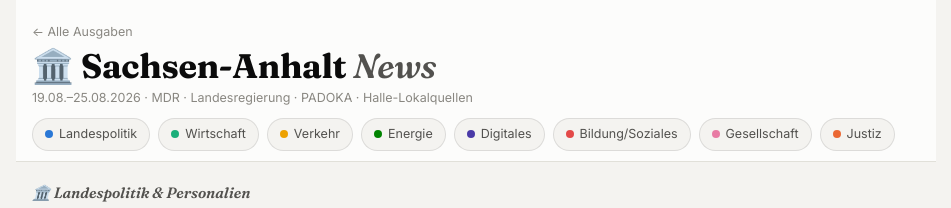
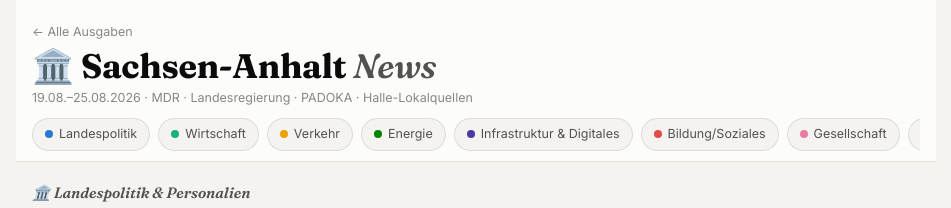
Before and after one commit to arostovd/sachsen-anhalt-news, a plain HTML site: page ausgaben/2026-08-25.html in a window 1280 px wide. Shown: the top 208 px of the page, without its empty margins (164-1115 px from the left). Drawn offline with Linux system fonts and the light colour scheme.

Commit message:
Add edition 2026-08-25

```diff
--- a/ausgaben/2026-08-25.html
+++ b/ausgaben/2026-08-25.html
@@ -92,7 +92,7 @@
       <a href="#wirtschaft"><span class="dot" style="background:var(--cat-wirtschaft)"></span>Wirtschaft</a>
       <a href="#verkehr"><span class="dot" style="background:var(--cat-verkehr)"></span>Verkehr</a>
       <a href="#energie"><span class="dot" style="background:var(--cat-energie)"></span>Energie</a>
-      <a href="#digital"><span class="dot" style="background:var(--cat-digital)"></span>Digitales</a>
+      <a href="#digital"><span class="dot" style="background:var(--cat-digital)"></span>Infrastruktur &amp; Digitales</a>
       <a href="#bildung"><span class="dot" style="background:var(--cat-bildung)"></span>Bildung/Soziales</a>
       <a href="#gesellschaft"><span class="dot" style="background:var(--cat-gesellschaft)"></span>Gesellschaft</a>
       <a href="#justiz"><span class="dot" style="background:var(--cat-justiz)"></span>Justiz</a>
@@ -208,7 +208,7 @@
       </div>
   </div>
 
-  <div class="section-label" id="wirtschaft">🏗️ Wirtschaft, Infrastruktur &amp; Strukturwandel</div>
+  <div class="section-label" id="wirtschaft">🏗️ Wirtschaft &amp; Strukturwandel</div>
   <div class="grid">
       <div class="card">
         <div class="body">
@@ -447,11 +447,11 @@
       </div>
   </div>
 
-  <div class="section-label" id="digital">📡 Infrastruktur &amp; Digitalisierung</div>
+  <div class="section-label" id="digital">📡 Infrastruktur &amp; Digitales</div>
   <div class="grid">
       <div class="card">
         <div class="body">
-        <div class="badge"><span class="dot" style="background:var(--cat-digital)"></span>Digitales</div>
+        <div class="badge"><span class="dot" style="background:var(--cat-digital)"></span>Infrastruktur &amp; Digitales</div>
         <h3>Halle und Saalekreis legen ihre Notruf-Leitstellen zusammen</h3>
         <div class="date">19.08.2026</div>
         <p class="zusammenfassung">Oberbürgermeister Alexander Vogt und Landrat Hartmut Handschak haben im Ratshof eine Zweckvereinbarung zur Fusion der beiden Notruf-Leitstellen unterzeichnet. Die gemeinsame „Integrierte Leitstelle Halle/Saalekreis&quot; nimmt am 1. Januar 2029 den Betrieb auf und ist dann für rund 400.000 Einwohner zuständig. Der Neubau am Standort An der Feuerwache 5 in Halle-Neustadt kostet etwa 37 Millionen Euro, Baubeginn ist im September 2026; die jährlichen Betriebskosten werden auf rund 1,3 Millionen Euro geschätzt.</p>
@@ -461,7 +461,7 @@
       </div>
       <div class="card">
         <div class="body">
-        <div class="badge"><span class="dot" style="background:var(--cat-digital)"></span>Digitales</div>
+        <div class="badge"><span class="dot" style="background:var(--cat-digital)"></span>Infrastruktur &amp; Digitales</div>
         <h3>Technologiezentrum Drohnensicherheit in Cochstedt eröffnet</h3>
         <div class="date">19.08.2026</div>
         <p class="zusammenfassung">Am DLR-Standort Cochstedt ist das Technologiezentrum Drohnensicherheit eröffnet worden. Der Standort beschäftigt 55 Personen, perspektivisch 65, und soll Technologien zur Erkennung, Bewertung und Abwehr von Drohnen entwickeln. Wissenschaftsminister Armin Willingmann hält die Forschung angesichts zunehmender Sabotage und Spionage für notwendig. Im ersten Halbjahr 2026 gab es 28 sicherheitsrelevante Drohnenvorfälle in Deutschland; im Frühjahr 2026 wurde am Flughafen Leipzig/Halle eine mit Sprengstoff beladene Drohne entdeckt.</p>
@@ -471,7 +471,7 @@
       </div>
       <div class="card">
         <div class="body">
-        <div class="badge"><span class="dot" style="background:var(--cat-digital)"></span>Digitales</div>
+        <div class="badge"><span class="dot" style="background:var(--cat-digital)"></span>Infrastruktur &amp; Digitales</div>
         <h3>Südstadt-Center Halle: Teilöffnung vorerst geplatzt</h3>
         <div class="date">25.08.2026</div>
         <p class="zusammenfassung">Das Südstadt-Center in Halle ist seit Februar 2026 wegen erheblicher Brandschutzmängel geschlossen. Die für Juli oder August geplante Teilöffnung des Erdgeschosses verzögert sich, weil die erforderlichen Nachweise nicht vorliegen. Die Stadt wartet darauf, dass sich der Grundstückseigentümer bei der Bauaufsichtsbehörde meldet. Ein Zeitplan für die Teilöffnung ist nicht bekannt.</p>
@@ -481,7 +481,7 @@
       </div>
       <div class="card">
         <div class="body">
-        <div class="badge"><span class="dot" style="background:var(--cat-digital)"></span>Digitales</div>
+        <div class="badge"><span class="dot" style="background:var(--cat-digital)"></span>Infrastruktur &amp; Digitales</div>
         <h3>Halle führt bis Mitte 2028 eine Kita-App ein</h3>
         <div class="date">25.08.2026</div>
         <p class="zusammenfassung">Die Stadt Halle führt bis Mitte 2028 eine zentrale Kita-App für alle 54 städtischen Kindertagesstätten und Horte ein. Vorgesehen sind sichere Kommunikation, Terminverwaltung, Krankmeldungen, Entwicklungsdokumentation und digitale Umfragen. Die App enthält eine Übersetzungsfunktion für mehrere Sprachen. Verankert ist das Vorhaben in den Aktionsplänen „Inklusion – Halle grenzenlos&quot; und „Sprachförderung Südliche Neustadt&quot;.</p>
@@ -491,7 +491,7 @@
       </div>
       <div class="card">
         <div class="body">
-        <div class="badge"><span class="dot" style="background:var(--cat-digital)"></span>Digitales</div>
+        <div class="badge"><span class="dot" style="background:var(--cat-digital)"></span>Infrastruktur &amp; Digitales</div>
         <h3>Niedrigwasser legt immer mehr Kampfmittel in der Elbe frei</h3>
         <div class="date">20.08.2026</div>
         <p class="zusammenfassung">Das Niedrigwasser der Elbe legt Munitionsreste aus dem Zweiten Weltkrieg frei. Der Kampfmittelbeseitigungsdienst Sachsen-Anhalt verzeichnete in vier Wochen 16 neue Fundstellen. Hochwasser verlagert die Funde, Niedrigwasser macht sie sichtbar. Der Dienst warnt ausdrücklich davor, die achtzig Jahre alte Munition anzufassen oder mitzunehmen; in Mitteldeutschland gab es dabei bereits tödliche Unfälle.</p>
@@ -501,7 +501,7 @@
       </div>
       <div class="card">
         <div class="body">
-        <div class="badge"><span class="dot" style="background:var(--cat-digital)"></span>Digitales</div>
+        <div class="badge"><span class="dot" style="background:var(--cat-digital)"></span>Infrastruktur &amp; Digitales</div>
         <h3>Osterburg-Seehausen wird erstes gemeinsames Mittelzentrum des Landes</h3>
         <div class="date">24.08.2026</div>
         <p class="zusammenfassung">Im neuen Landesentwicklungsplan 2026 werden die Hansestädte Osterburg und Seehausen als erstes gemeinsames Mittelzentrum Sachsen-Anhalts festgelegt. Ein raumordnerischer Vertrag regelt die verbindliche Zusammenarbeit zur Sicherung der Daseinsvorsorge. Bei der Weiterentwicklung des kommunalen Finanzausgleichs ab 2027 soll die neue Funktion berücksichtigt werden.</p>
@@ -511,7 +511,7 @@
       </div>
       <div class="card">
         <div class="body">
-        <div class="badge"><span class="dot" style="background:var(--cat-digital)"></span>Digitales</div>
+        <div class="badge"><span class="dot" style="background:var(--cat-digital)"></span>Infrastruktur &amp; Digitales</div>
         <h3>Land zahlt Kommunen Zuschüsse bei Ortsdurchfahrten</h3>
         <div class="date">19.08.2026</div>
         <p class="zusammenfassung">Aus dem Sondervermögen „Infrastruktur&quot; übernimmt das Land künftig bis zu 40 Prozent des kommunalen Anteils bei Um- und Ausbauvorhaben an Landesstraßen innerhalb von Ortsdurchfahrten — etwa für Gehwege, die im Zuge einer Straßenbaumaßnahme mit erneuert werden. Anträge können ab sofort bei der Investitionsbank gestellt werden; das Verfahren läuft vollständig digital.</p>
```
Also changed, not shown: index.html (+1 -1 lines), 1 other file.
